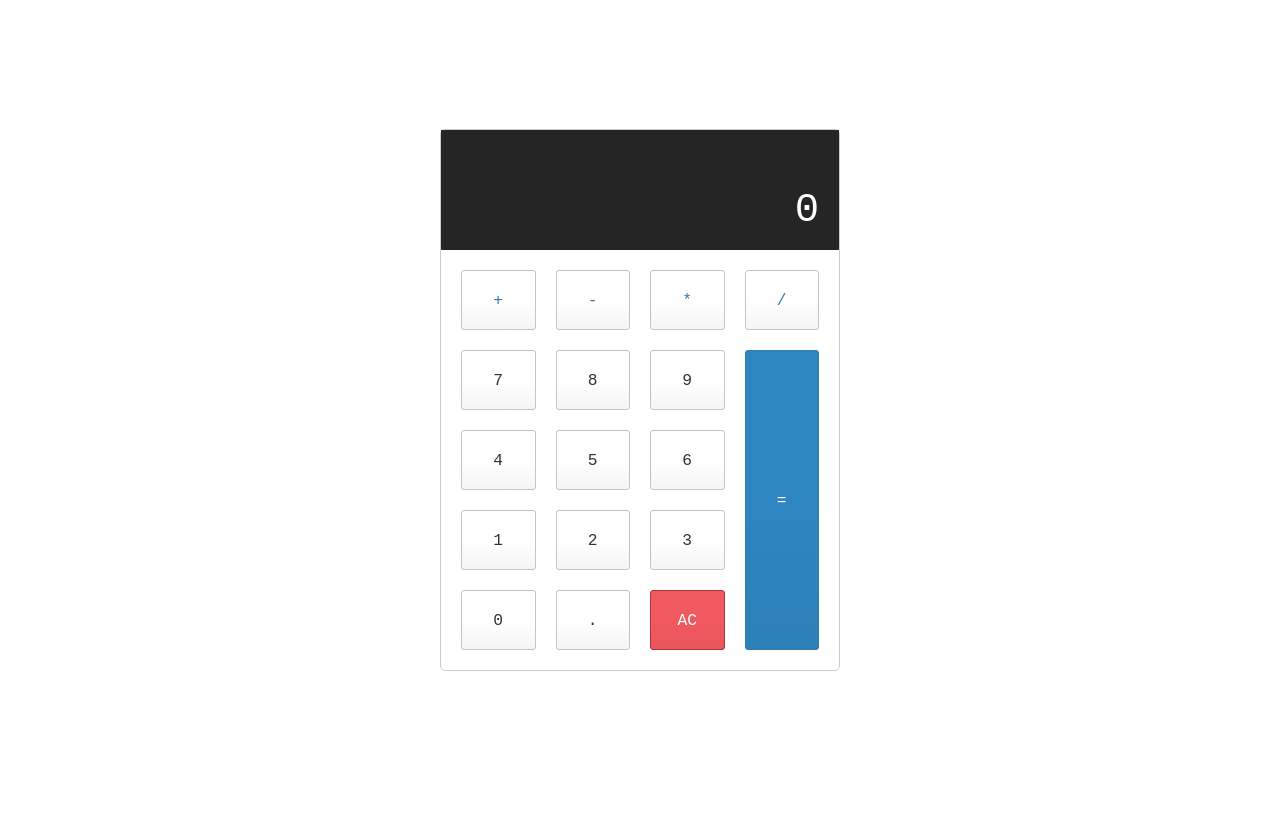
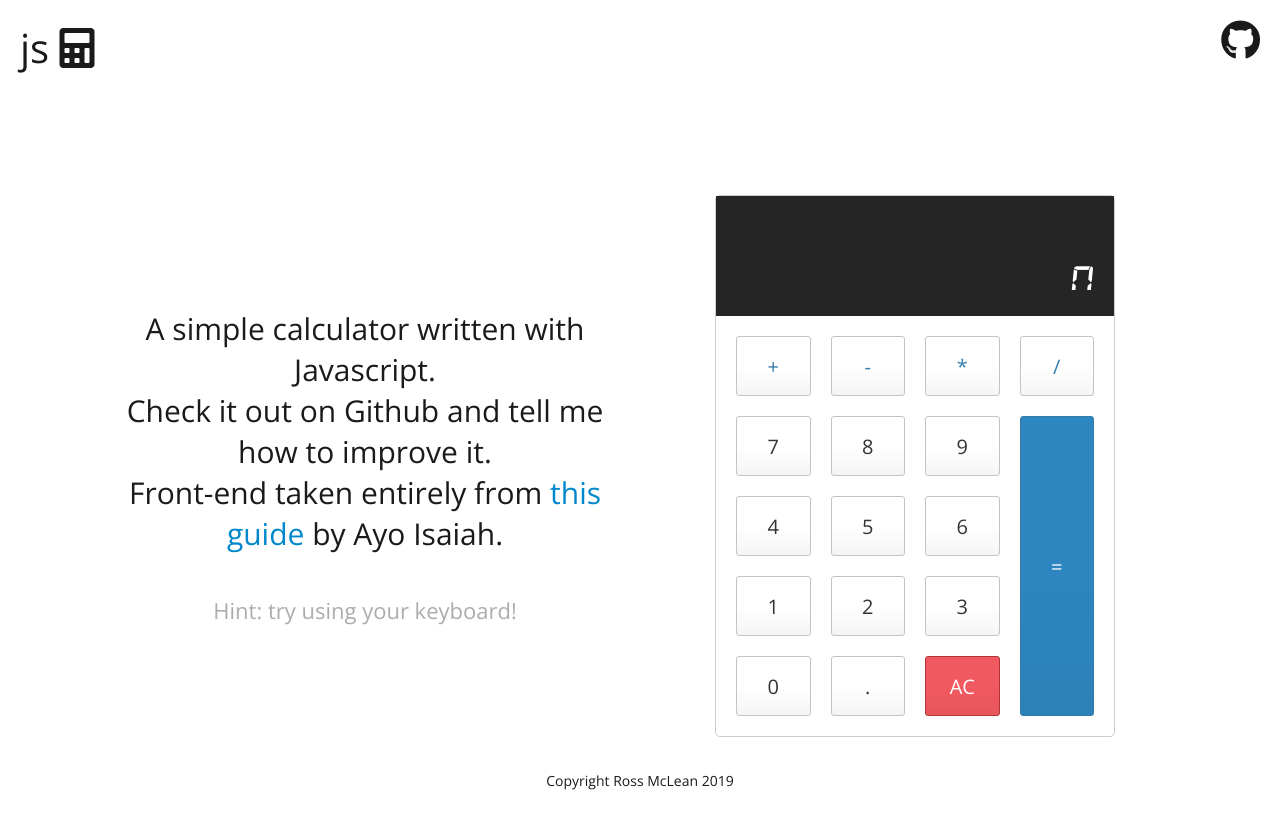
Before and after one commit to yerbestpal/jsCalculator, a plain HTML site: page index.html in a window 1280 px wide. Before the commit the page ends 800 px from the top, so only its background shows below. Drawn offline with nearby package versions, Linux system fonts and the light colour scheme.

Commit message:
Created front-end for website.

```diff
--- a/functions.js
+++ b/functions.js
@@ -1,7 +1,5 @@
 // TODO: If display is 0, and result is 0, overright display zero with next number input
 //        or otherwise remove trailing zero on left of string.
-
-// TODO: clear screen when pressing number button IF operator button has been pressed
 
 // TODO: if sum-string-display is unpopulated, do not populate it (i.e. when entering first number)
 
@@ -15,15 +13,13 @@
 
 // TODO:  implement keyboard button functionality
 
-// TODO: import calculator font
-
 
 
 // global variables
 // var displayValue = 0.0;
 // var currentValue = 0.0;
-var heldValue = 0;
-var result;
+var heldValue = 0.0;
+var result = 0.0;
 var operator = "";
 var operatorCheck = false;
 
@@ -33,6 +29,7 @@ function returnNumber(num) {
 
     var thisNum = num;
     document.getElementById('screen').style.textAlign = "right";
+    if (heldValue == 0) document.getElementById('screen').value = "";
     document.getElementById('screen').value += num;
 
     if (operatorCheck == true) {
@@ -85,11 +82,11 @@ function setOperator (op) {
 // wipe set variable and screen values to 0
 function clearAll() {
 
-    displayValue = 0.0;
-    currentValue = 0.0;
+    heldValue = 0.0;
     result = 0.0;
     operatorCheck = false;
-    document.getElementById('screen').value = displayValue;
+    document.getElementById('screen').style.textAlign = "right";
+    document.getElementById('screen').value = heldValue;
     document.getElementById('sum-string-display').innerHTML = "";
 }
 
@@ -97,10 +94,10 @@ function clearAll() {
 function equals() {
 
     result = heldValue;
+    operatorCheck = false;
     document.getElementById('screen').value = result;
     document.getElementById('sum-string-display').innerHTML = "";
     document.getElementById('screen').style.textAlign = "left";
-    document.getElementById('screen').style.fontWeight = "bold";
     Document.getElementById('result_test').innerHTML += result;
 
 }
--- a/index.html
+++ b/index.html
@@ -30,19 +30,55 @@
 <title>jsCalculator</title>
 <script src="functions.js"></script>
 <link rel="stylesheet" type="text/css" href="styles.css">
+<!-- fontawesome import -->
+<link rel="stylesheet" href="https://use.fontawesome.com/releases/v5.8.1/css/all.css"
+integrity="sha384-50oBUHEmvpQ+1lW4y57PTFmhCaXp0ML5d60M1M7uH2+nqUivzIebhndOJK28anvf"
+crossorigin="anonymous">
+<!-- noto sans/open sans import -->
+<link href="https://fonts.googleapis.com/css?family=Noto+Sans|Open+Sans"
+rel="stylesheet">
 </head>
 <body>
 
-    <div class="calculator">
 
-            <div id="sum-string-display">
+    <div class="wrapper">
+
+        <div class="header">
+
+            <div class="title">js
+                <i class="fas fa-calculator"></i>
+            </div>
+            <div class="links">
+                <a href="https://github.com/yerbestpal">
+                    <i class="fab fa-github"></i>
+                </a>
+            </div>
 
         </div>
 
-            <input type="text" class="calculator-screen" id="screen" value="0" disabled>
+        <div class="content">
+
+                <div class="body-text">
+
+                    <p>A simple calculator written with Javascript.</p>
+                    <p>Check it out on Github and tell me how to improve it.</p>
+                    <p>Front-end taken entirely from <a href="https://freshman.tech/css-grid-calculator/">this guide</a>
+                        by Ayo Isaiah.</p>
+                    <br>
+                    <p id="hint">Hint: try using your keyboard!</p>
+
+                </div>
+
+                <div class="calulator-container">
+
+                        <div class="calculator">
+
+                                <!-- this is the display that shows the sum being built above the main screen -->
+                                <div id="sum-string-display"></div>
+
                                 <!--A disabled input element is unusable and un-clickable.-->
-
-            <div class="calculator-keys">
+                                <input type="text" class="calculator-screen" id="screen"
+                                value="0" disabled><div class="calculator-keys">
 
                                     <button class="operator" id="plus" value="+" onclick="setOperator('+');">+</button>
                                     <button class="operator" id="minus" value="-" onclick="setOperator('-');">-</button>
@@ -66,6 +102,16 @@
 
                         </div>
 
+                </div>
+
+        </div>
+
+        <div class="footer">
+            <p>Copyright Ross McLean 2019</p>
+        </div>
+
+    </div>
+
 </body>
 
 </html>
--- a/styles.css
+++ b/styles.css
@@ -1,18 +1,29 @@
 * {
-    font-family: monospace;
+    font-family: 'Open Sans', sans-serif;
+    color: #1a1a1a;
 }
 
-.tests {
 
-    font-size: 15px;
-
+@font-face {
+    font-family: 'digital7';
+    src: url('assets/fonts/digital-7_italic.ttf')  format('truetype');
   }
 
 
 html {
     font-size: 62.5%;
     box-sizing: border-box;
+    min-height: 100%;
 }
+
+
+a {
+
+    color: #0088CC;
+    text-decoration: none;
+
+}
+
 
 /* this seems to append CSS to the beginning and end of elements*/
 *, *::before, *::after {
@@ -22,15 +33,91 @@ html {
 }
 
 
+.wrapper {
+
+    display: grid;
+    margin: 0;
+    grid-template-rows: auto 1fr auto;
+    grid-template-columns: 100%;
+
+}
+
+
+.header {
+
+    display: grid;
+    font-size: 40px;
+    /* color: white; */
+    background-color: #FFF;
+    padding: 20px 20px;
+    grid-template-columns: repeat(2, 1fr);
+
+}
+
+
+.links {
+
+    text-align: right;
+
+}
+
+
+.content {
+
+    grid-template-columns: repeat(2, 1fr);
+    display: grid;
+    grid-column-gap: 20px;
+    background-color: #FFF;
+    padding: 100px 100px;
+
+}
+
+
+.body-text {
+
+    font-size: 30px;
+    margin: auto;
+    text-align: center;
+
+}
+
+
+#hint {
+
+    color: #abacae;
+    font-size: 22px;
+
+}
+
+
+.calculator-container {
+
+    margin: auto;
+
+}
+
+
+.footer {
+
+    text-align: center;
+    font-size: 14px;
+    text-align: center;
+    margin-bottom: 10px;
+    position: absolute;
+    bottom: 0;
+    left: 0;
+    right: 0;
+
+}
+
+
 .calculator {
 
+    font-family: monospace;
     border: 1px solid #ccc;
     border-radius: 5px;
-    position: absolute;
     width: 400px;
-    top: 50%;
-    left: 50%;
-    transform: translate(-50%, -50%);
+    margin: auto;
 }
 
 
@@ -38,6 +125,7 @@ html {
 
     width: 100%;
     font-size: 5rem;
+    font-family: 'digital7', monospace;
     height: 80px;
     border: none;
     background-color: #252525;
@@ -52,6 +140,7 @@ html {
 
     width: 100%;
     font-size: 3rem;
+    font-family: 'digital7', monospace;
     height: 40px;
     border: none;
     background-color: #252525;
@@ -59,7 +148,8 @@ html {
     text-align: left;
     padding-right: 20px;
     padding-left: 10px;
-    padding-top: 20px;
+    padding-top: 10px;
+    padding-bottom: 10px;
 
 }
 
```
Also changed, not shown: assets/fonts/digital-7 (mono).ttf (added), assets/fonts/digital-7.ttf (added), assets/fonts/digital-7_italic.ttf (added), assets/fonts/digital-7_monoItalic.ttf (added). Lines whose indentation alone changed are shown as unchanged.
